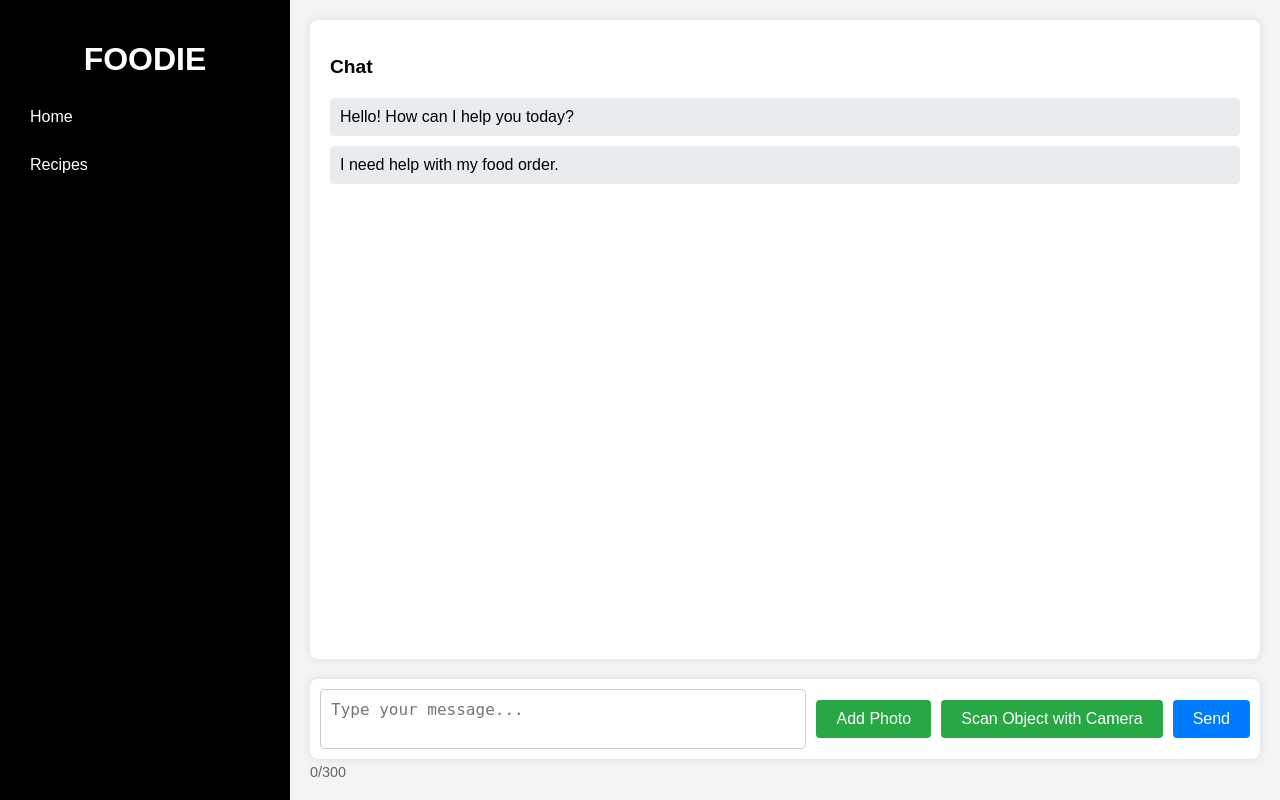
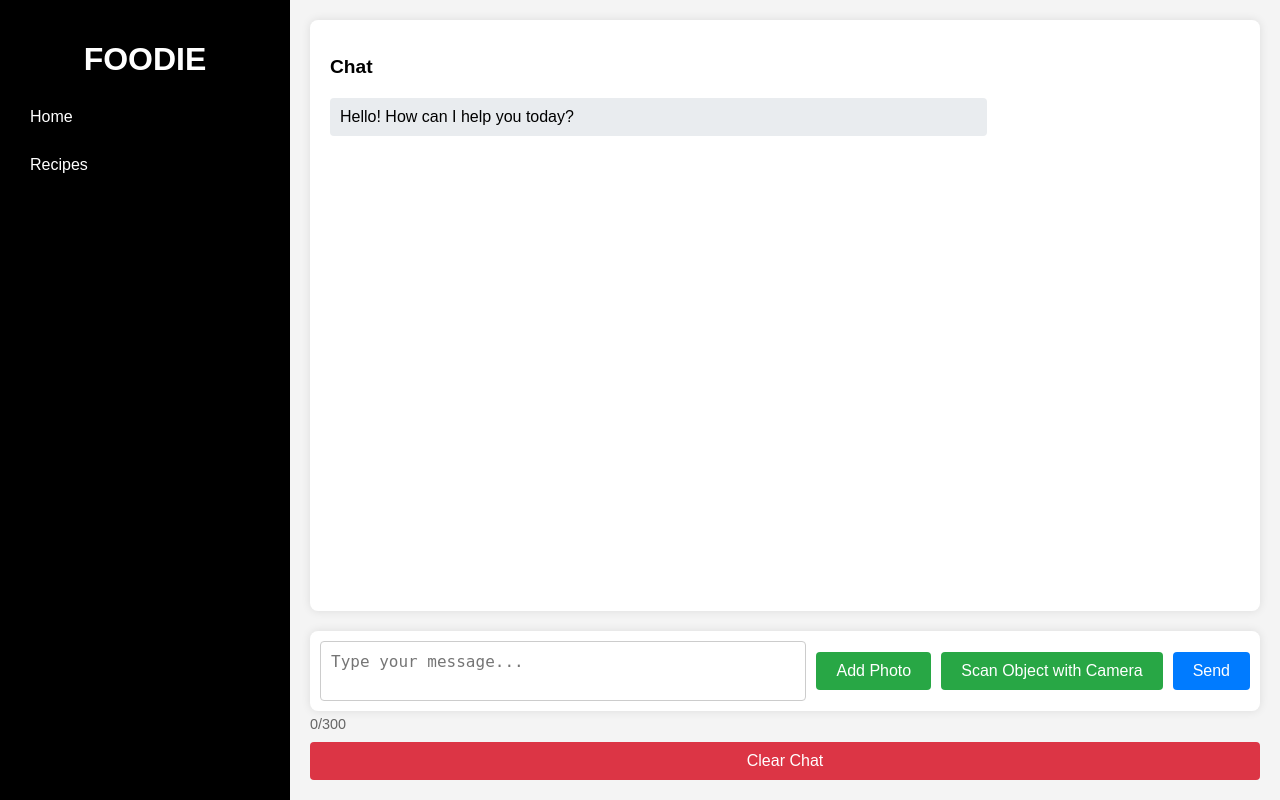
Before and after one commit to dmd1515/foodie_project, a Django app: page / in a window 1280 px wide. Run offline with Django 4.2, Linux system fonts and the light colour scheme.

Commit message:
Dynamic window for chating with AI Backlog Food-7

```diff
--- a/foodie/foodie_app/templates/home.html
+++ b/foodie/foodie_app/templates/home.html
@@ -95,6 +95,18 @@
             padding: 10px;
             border-radius: 4px;
             background-color: #e9ecef;
+            max-width: 70%;
+        }
+
+        .chat-messages .message.user {
+            background-color: #007bff;
+            color: #fff;
+            margin-left: auto; /* Align to the right */
+        }
+
+        .chat-messages .message.bot {
+            background-color: #e9ecef;
+            margin-right: auto; /* Align to the left */
         }
 
         .chat-input-container {
@@ -147,6 +159,21 @@
             font-size: 0.9rem;
             color: #666;
             margin-top: 5px;
+        }
+
+        .clear-chat-button {
+            margin-top: 10px;
+            padding: 10px 20px;
+            border: none;
+            border-radius: 4px;
+            background-color: #dc3545;
+            color: #fff;
+            cursor: pointer;
+            font-size: 1rem;
+        }
+
+        .clear-chat-button:hover {
+            background-color: #c82333;
         }
 
         /* Responsive Design */
@@ -219,9 +246,9 @@
     <div class="main-content">
         <div class="chat-area">
             <h2>Chat</h2>
-            <div class="chat-messages">
-                <div class="message">Hello! How can I help you today?</div>
-                <div class="message">I need help with my food order.</div>
+            <div class="chat-messages" id="chat-messages">
+                <!-- Example messages -->
+                <div class="message bot" id="initial-message-1">Hello! How can I help you today?</div>
             </div>
         </div>
 
@@ -238,6 +265,9 @@
         <div class="char-counter">
             <span id="char-count">0</span>/300
         </div>
+
+        <!-- Clear Chat Button -->
+        <button class="clear-chat-button" id="clear-chat-button">Clear Chat</button>
     </div>
 
     <script>
@@ -252,9 +282,49 @@
             // Add logic to open the camera
         });
 
+        // Send message logic
         document.getElementById('send-button').addEventListener('click', function() {
-            alert('Send button clicked!');
-            // Add logic to send the message
+            const chatInput = document.getElementById('chat-input');
+            const chatMessages = document.getElementById('chat-messages');
+
+            // Get the message from the input
+            const messageText = chatInput.value.trim();
+
+            if (messageText) {
+                // Remove initial messages if they exist
+                const initialMessage1 = document.getElementById('initial-message-1');
+                const initialMessage2 = document.getElementById('initial-message-2');
+                if (initialMessage1 && initialMessage2) {
+                    initialMessage1.remove();
+                    initialMessage2.remove();
+                }
+
+                // Create a new message element
+                const newMessage = document.createElement('div');
+                newMessage.className = 'message user'; // Add 'user' class for user messages
+                newMessage.textContent = messageText;
+
+                // Append the new message to the chat area
+                chatMessages.appendChild(newMessage);
+
+                // Clear the input field
+                chatInput.value = '';
+
+                // Reset the character counter
+                document.getElementById('char-count').textContent = '0';
+
+                // Scroll to the bottom of the chat area
+                chatMessages.scrollTop = chatMessages.scrollHeight;
+            }
+        });
+
+        // Clear chat logic
+        document.getElementById('clear-chat-button').addEventListener('click', function() {
+            const chatMessages = document.getElementById('chat-messages');
+            chatMessages.innerHTML = `
+                <div class="message bot" id="initial-message-1">Hello! How can I help you today?</div>
+                <div class="message bot" id="initial-message-2">I need help with my food order.</div>
+            `;
         });
 
         // Character counter logic
```
